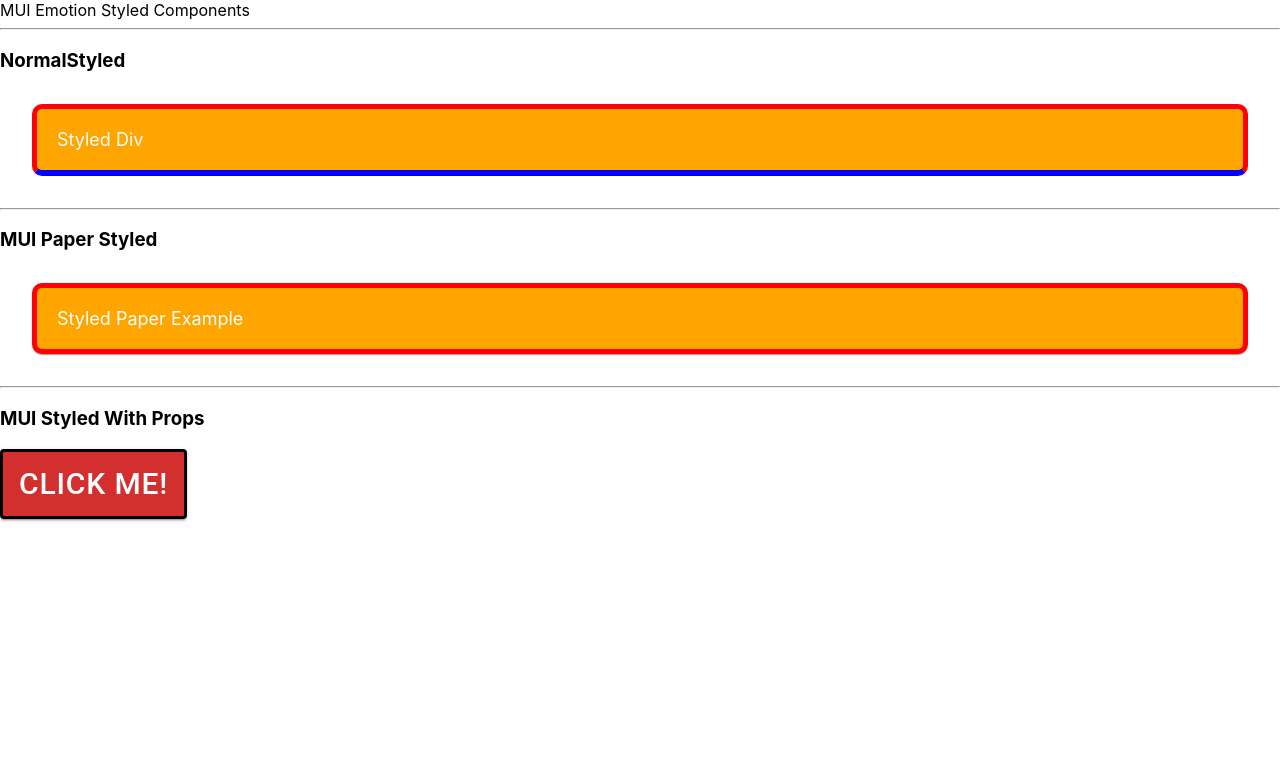
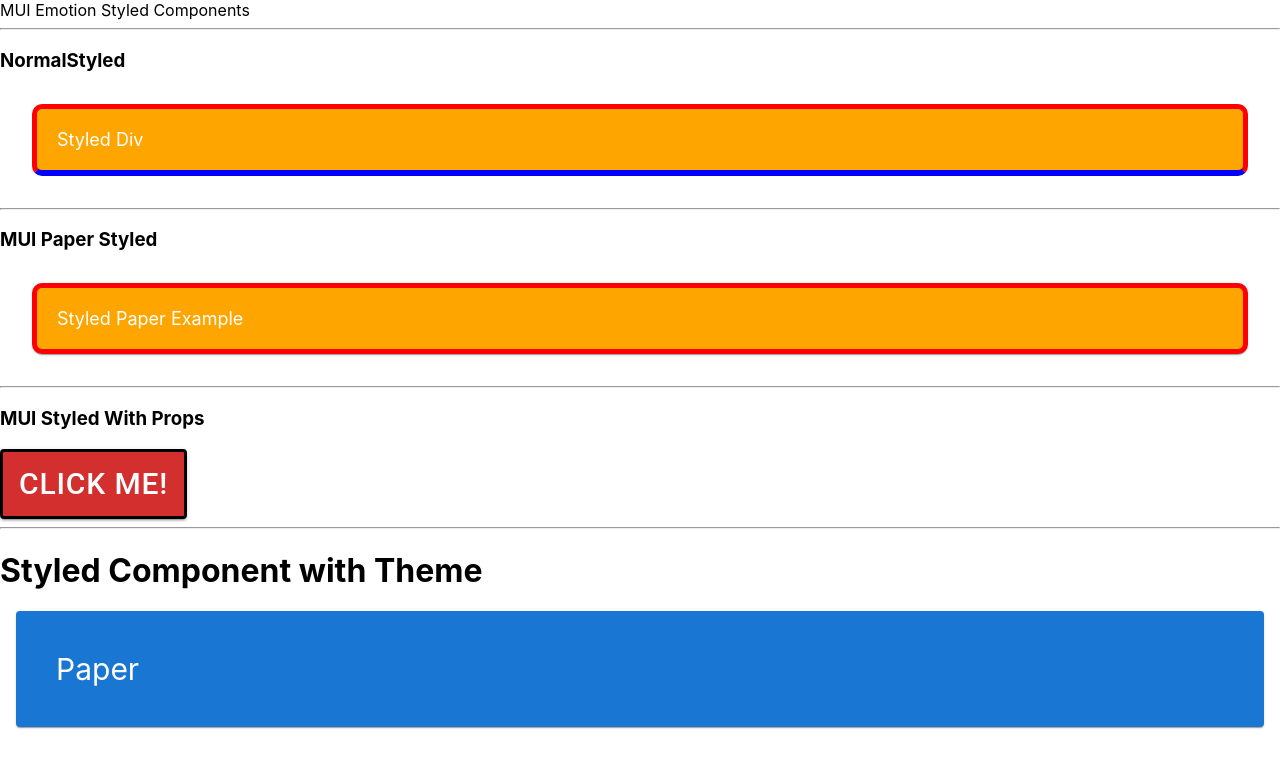
Before and after one commit to mayurpatildax/MUI-Emotion-Styled-Typescript, a React (Create React App) app: page / in a window 1280 px wide. Shown: the top 768 px of the page. Built offline with nearby package versions, Linux system fonts and the light colour scheme.

Commit message:
Styled with theme

```diff
--- a/src/App.tsx
+++ b/src/App.tsx
@@ -2,6 +2,7 @@
 import MUIPaperStyled from "./components/MUIPaperStyled";
 import MUIStyledWithProps from "./components/MUIStyledWithProps";
 import NormalStyled from "./components/NormalStyled";
+import StyledWithTheme from "./components/StyledWithTheme";
 
 function App() {
   return (
@@ -13,6 +14,8 @@
       <MUIPaperStyled />
       <hr />
       <MUIStyledWithProps />
+      <hr />
+      <StyledWithTheme />
     </>
   );
 }
--- /dev/null
+++ b/src/components/StyledWithTheme.tsx
@@ -0,0 +1,25 @@
+import React from "react";
+import { useTheme } from "@mui/material/styles";
+import styled from "@emotion/styled";
+import { Paper } from "@mui/material";
+
+const StyledWithTheme = () => {
+  const theme = useTheme();
+
+  const StyledPaper = styled(Paper)`
+    margin: ${theme.spacing(2)};
+    padding: ${theme.spacing(5)};
+    background-color: ${theme.palette.primary.main};
+    color: white;
+    font-size: 30px;
+  `;
+
+  return (
+    <>
+      <h1>Styled Component with Theme</h1>
+      <StyledPaper>Paper</StyledPaper>
+    </>
+  );
+};
+
+export default StyledWithTheme;
```
